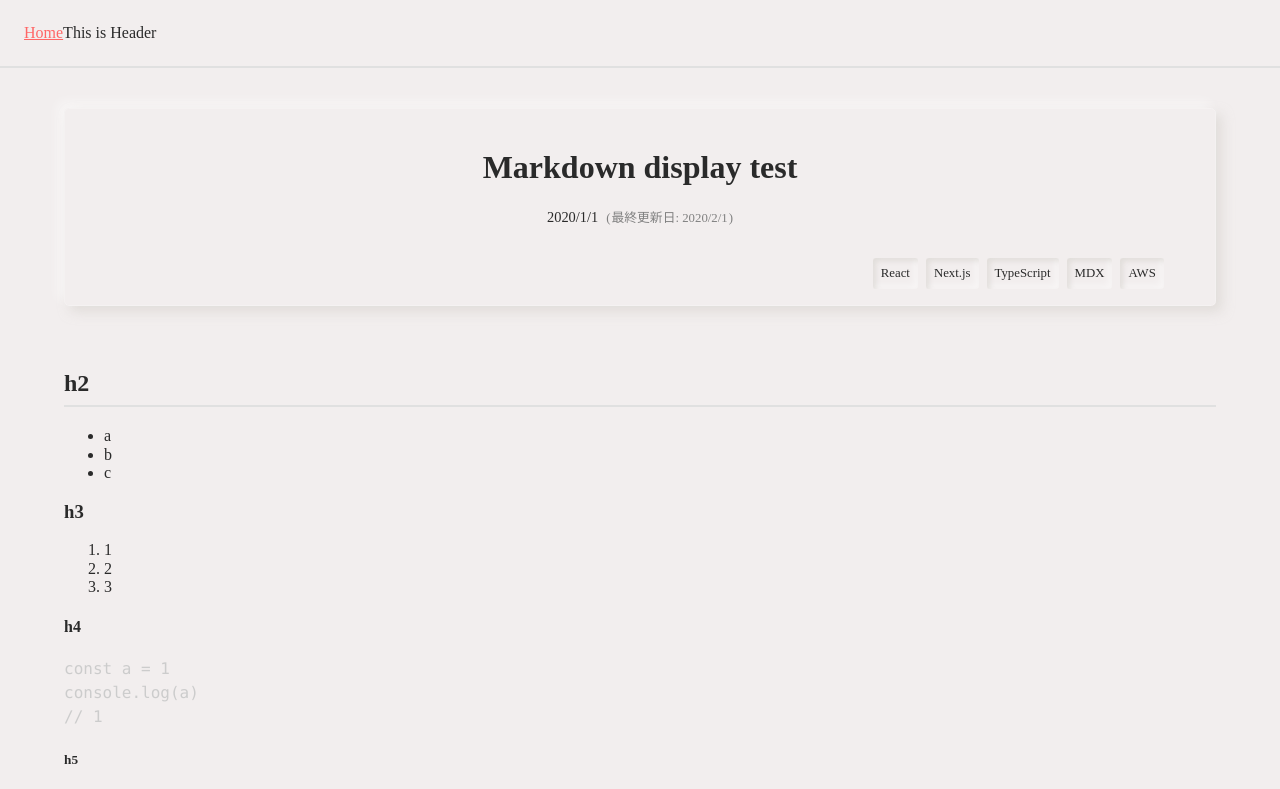
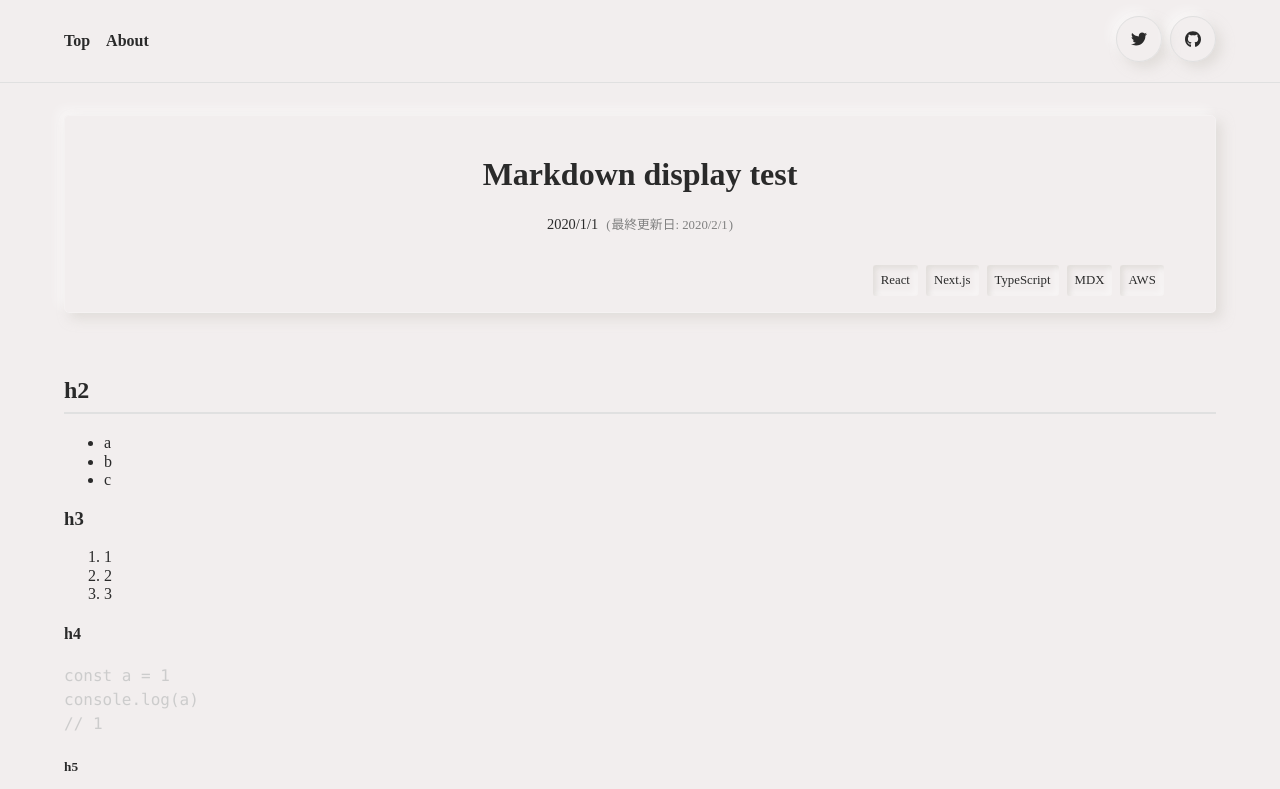
Before and after one commit to yKicchan/BLOG, a Next.js app: page /posts/20200701 in a window 1280 px wide. Shown: the top 789 px of the page. Built offline with nearby package versions, Linux system fonts and the light colour scheme.

Commit message:
feat: ヘッダーにリンクと外部リンクのアイコン追加

```diff
--- a/package.json
+++ b/package.json
@@ -11,6 +11,9 @@
     "start": "next start"
   },
   "dependencies": {
+    "@fortawesome/fontawesome-svg-core": "^1.2.29",
+    "@fortawesome/free-brands-svg-icons": "^5.13.1",
+    "@fortawesome/react-fontawesome": "^0.1.11",
     "@mapbox/rehype-prism": "^0.5.0",
     "@mdx-js/loader": "^1.6.6",
     "@next/mdx": "^9.4.4",
--- a/src/components/Header/index.tsx
+++ b/src/components/Header/index.tsx
@@ -1,16 +1,32 @@
 import React from 'react'
 import styles from './styles.module.scss'
 import Link from 'next/link'
+import Icon from '../Icon'
 
 const Header: React.FC = () => {
   return (
     <>
-      <header className={styles.container}>
-        <Link href="/">
-          <a>Home</a>
-        </Link>
-        <div>This is Header</div>
+      <header className={styles.component}>
+        <nav>
+          <ul className={styles.links}>
+            <li>
+              <Link href="/">
+                <a>Top</a>
+              </Link>
+            </li>
+            <li>
+              <Link href="/about">
+                <a>About</a>
+              </Link>
+            </li>
+          </ul>
+        </nav>
+        <div className={styles.icons}>
+          <Icon icon={['fab', 'twitter']} href="https://twitter.com/yKicchan" />
+          <Icon icon={['fab', 'github']} href="https://github.com/yKicchan" />
+        </div>
       </header>
+      <hr className={styles.hr} />
     </>
   )
 }
--- a/src/components/Header/styles.module.scss
+++ b/src/components/Header/styles.module.scss
@@ -1,7 +1,34 @@
-.container {
+.component {
   display: flex;
   align-items: center;
-  margin-bottom: 1rem;
-  padding: 1.5rem;
-  border-bottom: 2px solid var(--separator-color);
+  padding: 2vh 5vw;
 }
+
+.links {
+  display: flex;
+  margin: 0;
+  padding: 0;
+  list-style: none;
+
+  li+li {
+    margin-left: 16px;
+  }
+
+  a,
+  a:visited {
+    color: var(--color);
+    text-decoration: none;
+    font-weight: bold;
+  }
+}
+
+.icons {
+  margin-left: auto;
+}
+
+.hr {
+  margin: 0 0 1vh;
+  border: none;
+  border-bottom: 1px solid var(--separator-color);
+  width: 100vw;
+}
--- /dev/null
+++ b/src/components/Icon/index.tsx
@@ -0,0 +1,21 @@
+import React from 'react'
+import styles from './styles.module.scss'
+import { FontAwesomeIcon } from '@fortawesome/react-fontawesome'
+import { IconProp } from '@fortawesome/fontawesome-svg-core'
+
+interface P {
+  href: string
+  icon: IconProp
+}
+
+const Icon: React.FC<P> = ({ icon, href }) => {
+  return (
+    <a href={href} className={styles.component}>
+      <span className={styles.iconWrapper}>
+        <FontAwesomeIcon icon={icon} />
+      </span>
+    </a>
+  )
+}
+
+export default Icon
--- /dev/null
+++ b/src/components/Icon/styles.module.scss
@@ -0,0 +1,24 @@
+.component {
+  position: relative;
+  display: inline-block;
+  width: 44px;
+  height: 44px;
+  border-radius: 50%;
+  box-shadow: var(--shadow);
+  border: 1px solid var(--separator-color);
+
+  +.component {
+    margin-left: 8px;
+  }
+}
+
+.iconWrapper {
+  display: inline-block;
+  position: absolute;
+  top: 50%;
+  left: 50%;
+  transform: translate(-50%, -50%);
+  width: 16px;
+  height: 16px;
+  color: var(--color);
+}
--- a/src/pages/_app.tsx
+++ b/src/pages/_app.tsx
@@ -2,6 +2,12 @@ import { AppProps } from 'next/app'
 import React from 'react'
 import '~/styles/index.css'
 
+import { config, library } from '@fortawesome/fontawesome-svg-core'
+config.autoAddCss = false
+
+import { faTwitter, faGithub } from '@fortawesome/free-brands-svg-icons'
+library.add(faTwitter, faGithub)
+
 const App = ({ Component, pageProps }: AppProps) => <Component {...pageProps} />
 
 export default App
```
Also changed, not shown: 1 other file (tests, documents, lock files or other folders).
